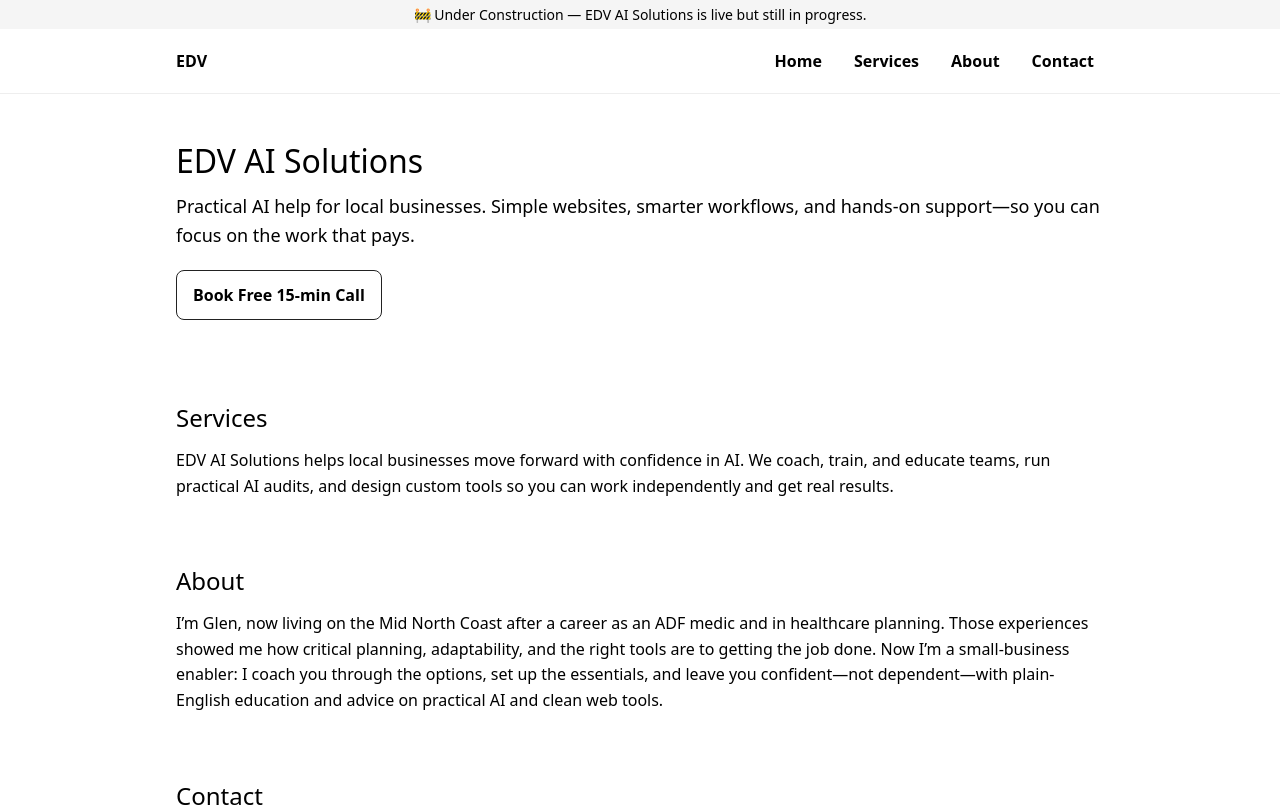
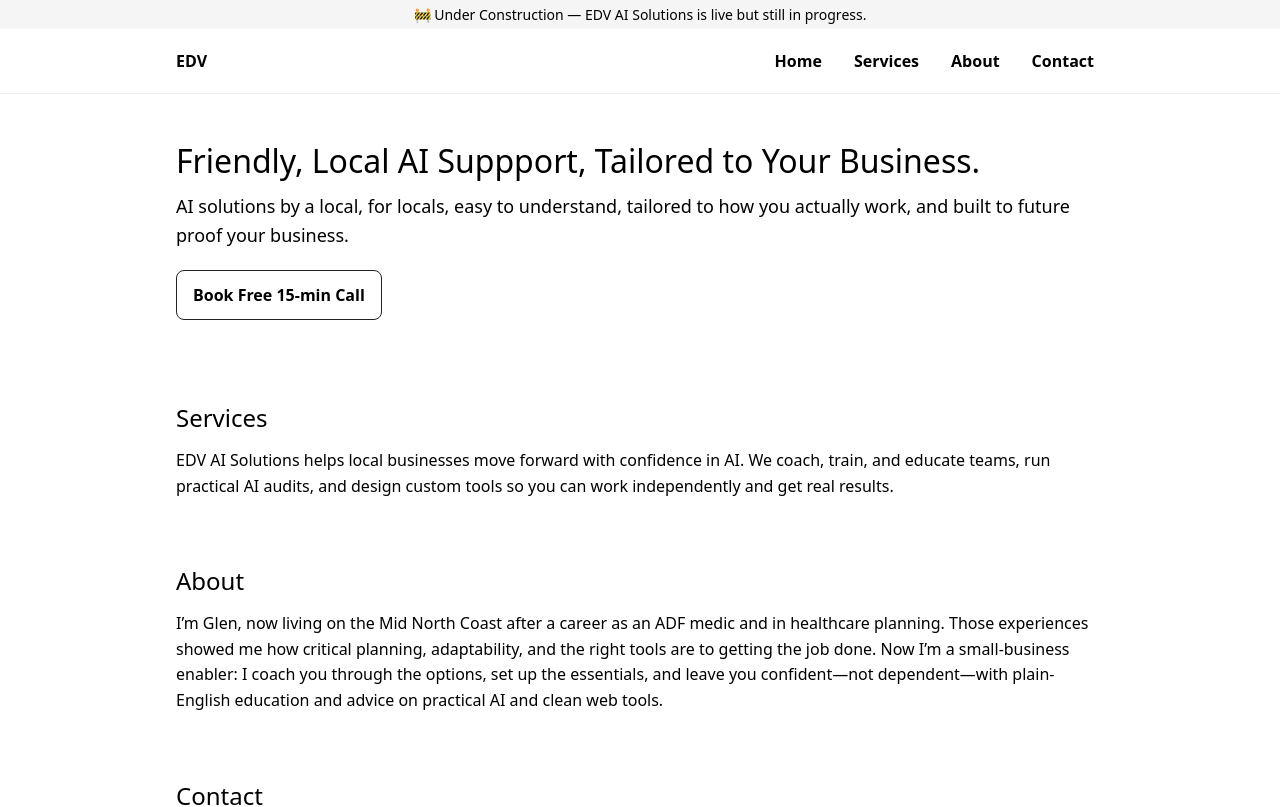
Before and after one commit to Hoppy17/edv-ai-site, a React (Vite) app: page / in a window 1280 px wide. Shown: the top 807 px of the page. Built offline with nearby package versions, Linux system fonts and the light colour scheme.

Commit message:
Tighten Hero spacing and lock in slogan blurb

```diff
--- a/src/components/Hero.tsx
+++ b/src/components/Hero.tsx
@@ -12,11 +12,10 @@ export default function Hero() {
       }}
     >
       <h1 style={{ fontSize: 32, lineHeight: 1.2, marginBottom: 12 }}>
-        EDV AI Solutions
+        Friendly, Local AI Suppport, Tailored to Your Business.
       </h1>
       <p style={{ fontSize: 18, lineHeight: 1.6, marginBottom: 20 }}>
-        Practical AI help for local businesses. Simple websites, smarter
-        workflows, and hands-on support—so you can focus on the work that pays.
+       AI solutions by a local, for locals, easy to understand, tailored to how you actually work, and built to future proof your business.
       </p>
       <a
         href={CALENDLY_URL}
```
